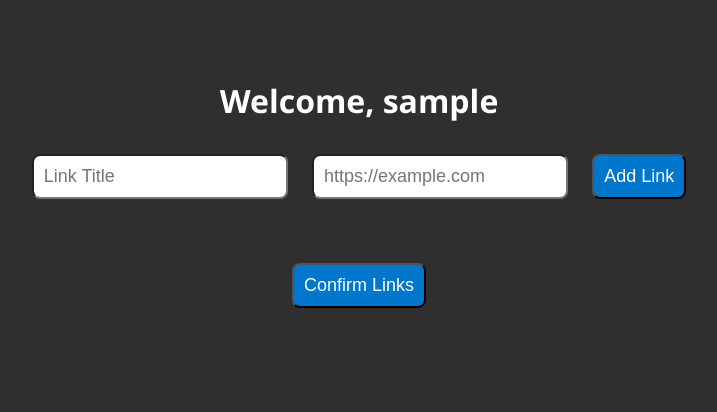
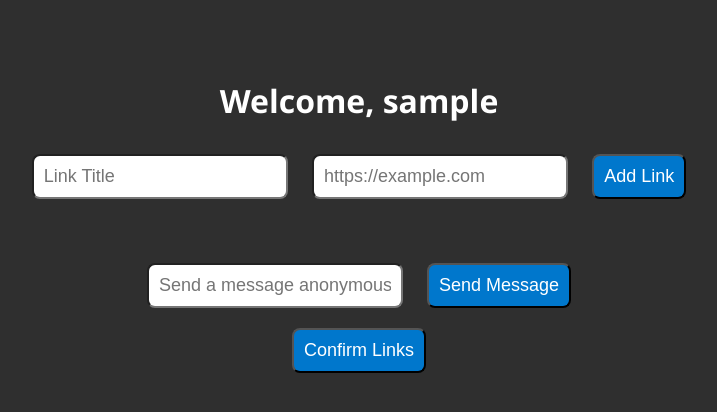
Before and after one commit to crsbo/my-links-app, a Flask app: a page that uses templates/links.html in a window 1280 px wide. Shown: the top 412 px of the page, without its empty margins (281-998 px from the left). Run offline with Flask 3, Linux system fonts and the light colour scheme; data that the repository does not hold is empty.

Commit message:
Update links.html

```diff
--- a/templates/links.html
+++ b/templates/links.html
@@ -68,6 +68,11 @@
         {% endfor %}
     {% endif %}
 
+    <form action="/send_message/{{ username }}" method="POST">
+        <input type="text" name="message" placeholder="Send a message anonymously" required>
+        <button type="submit">Send Message</button>
+    </form>
+
     <form action="/confirm_links/{{ username }}" method="POST">
         <button type="submit">Confirm Links</button>
     </form>
```
